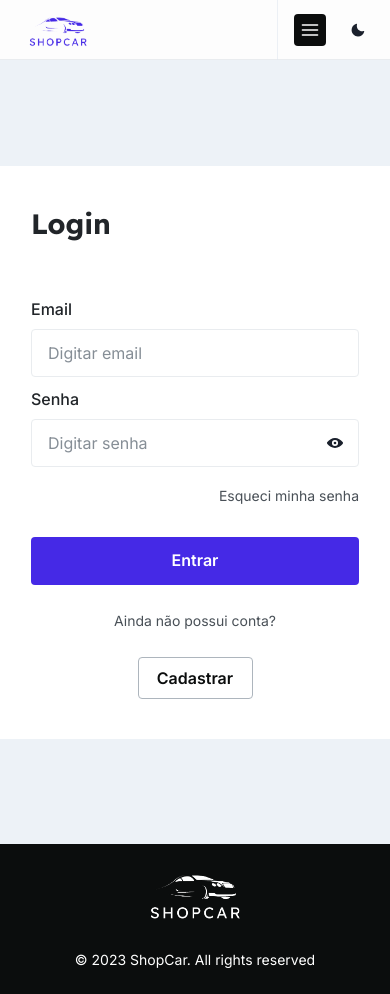
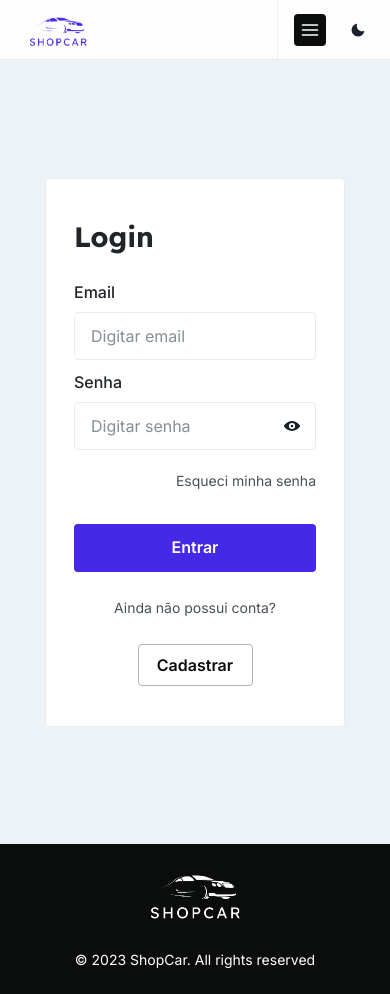
Before and after one commit to ShopCar/shopcar, a React (Vite) app: page /login in a window 390 px wide. Built offline with nearby package versions, Linux system fonts and the light colour scheme.

Commit message:
feat: add responsiveness in login page

```diff
--- a/src/components/Input/index.tsx
+++ b/src/components/Input/index.tsx
@@ -7,7 +7,8 @@ import {
     InputGroup,
     FormControl,
     FormErrorMessage,
-	InputRightElement
+    InputRightElement,
+    useColorModeValue,
 } from "@chakra-ui/react";
 import { ViewIcon, ViewOffIcon } from "@chakra-ui/icons";
 
@@ -34,7 +35,9 @@ const InputForm = ({
         <>
             {type == "password" ? (
                 <FormControl id={id} isInvalid={fieldError}>
-                    <FormLabel color="grey.1">{label}</FormLabel>
+                    <FormLabel color={useColorModeValue("grey.1", "white")}>
+                        {label}
+                    </FormLabel>
                     <InputGroup>
                         <Input
                             type={showPassword ? "text" : "password"}
@@ -59,10 +62,12 @@ const InputForm = ({
                 </FormControl>
             ) : (
                 <FormControl id={id} isInvalid={fieldError}>
-                    <FormLabel color="grey.1">{label}</FormLabel>
+                    <FormLabel color={useColorModeValue("grey.1", "white")}>
+                        {label}
+                    </FormLabel>
                     <Input
                         value={value && value}
-                        readOnly={readOnly? readOnly : false}
+                        readOnly={readOnly ? readOnly : false}
                         type={type}
                         placeholder={placeholder}
                         {...register}
--- a/src/pages/Login/index.tsx
+++ b/src/pages/Login/index.tsx
@@ -4,7 +4,7 @@ import NavLink from "../../components/NavLink";
 import InputForm from "../../components/Input";
 import { VStack, Text } from "@chakra-ui/layout";
 import { zodResolver } from "@hookform/resolvers/zod";
-import { Button, Flex, Heading } from "@chakra-ui/react";
+import { Button, Flex, Heading, useColorModeValue } from "@chakra-ui/react";
 import { useUserContext } from "../../contexts/userContext";
 
 const Login = () => {
@@ -25,29 +25,36 @@ const Login = () => {
 
     return (
         <VStack
-            gap="4"
             minH="100vh"
             pt="60px"
+            px={{ base: "16px", xs: "22px", lg: "28px" }}
             flex="flex"
             justifyContent="center"
             alignContent="center"
-            bg="gray.100"
+            bg={useColorModeValue("gray.100", "grey.1")}
         >
             <Flex
-                bg="white"
+                bg={useColorModeValue("white", "grey.1")}
+                my="32px"
                 py="40px"
-                px="42px"
+                px="28px"
                 gap="10px"
                 borderRadius="4px"
-                maxW="90%"
-                minW="412px"
+                w={{ base: "full", xs: "300px", lg: "412px" }}
                 justifyContent="center"
+                border="1px solid"
+                borderColor="grey.7"
+                flexDirection="column"
             >
-                <VStack onSubmit={handleSubmit(login)} as="form" w="full">
                 <Heading size="5" w="full" textAlign="start" mb="16px">
                     Login
                 </Heading>
-                    <VStack gap="10px" mt="32px" w="full">
+                <VStack
+                    gap="10px"
+                    onSubmit={handleSubmit(login)}
+                    as="form"
+                    w="full"
+                >
                     <InputForm
                         id="email"
                         type="email"
@@ -69,25 +76,15 @@ const Login = () => {
                     Esqueci minha senha
                 </Text>
                 <VStack mt="21px" gap="24px" w="full">
-                        <Button
-                            type="submit"
-                            variant="brand1"
-                            w="full"
-                            h="48px"
-                        >
+                    <Button type="submit" variant="brand1" w="full" h="48px">
                         Entrar
                     </Button>
                     <Text size="2" variant="400">
                         Ainda não possui conta?
                     </Text>
-                        <NavLink
-                            path="register"
-                            type="router"
-                            variant="outline"
-                        >
+                    <NavLink path="register" type="router" variant="outline">
                         Cadastrar
                     </NavLink>
-                    </VStack>
                 </VStack>
             </Flex>
         </VStack>
```
Lines whose indentation alone changed are shown as unchanged.
